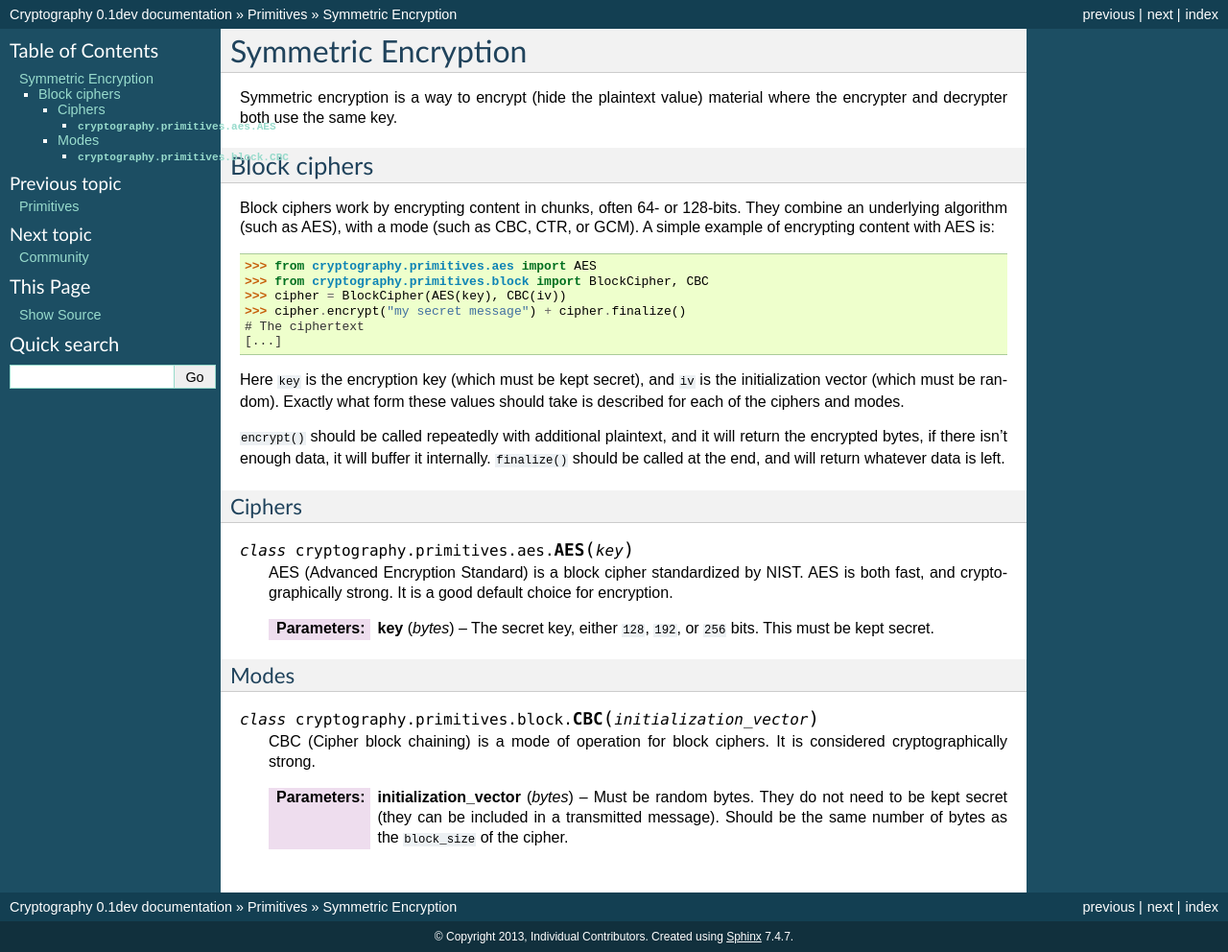
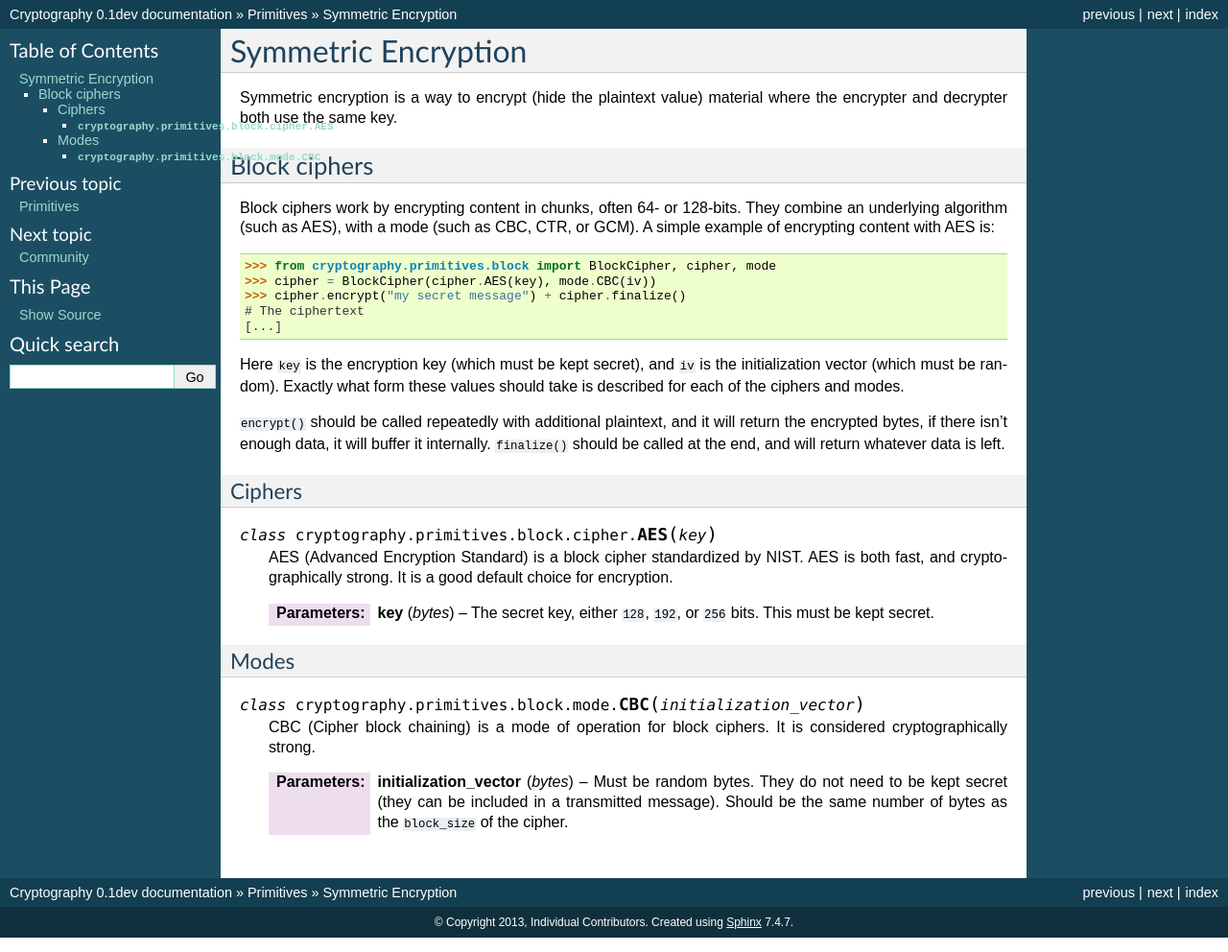
Before and after one commit to WebKing0121/cryptography, a Sphinx documentation site: the page built from docs/primitives/symmetric-encryption.rst, in a window 1280 px wide. Shown: the whole page at 96% size. Built offline with Sphinx 7.4.7, drawn with Linux system fonts in a browser that asks for light colours.

Commit message:
Move the modules around

```diff
--- a/docs/primitives/symmetric-encryption.rst
+++ b/docs/primitives/symmetric-encryption.rst
@@ -13,9 +13,8 @@ or GCM). A simple example of encrypting content with AES is:
 
 .. code-block:: pycon
 
-    >>> from cryptography.primitives.aes import AES
-    >>> from cryptography.primitives.block import BlockCipher, CBC
-    >>> cipher = BlockCipher(AES(key), CBC(iv))
+    >>> from cryptography.primitives.block import BlockCipher, cipher, mode
+    >>> cipher = BlockCipher(cipher.AES(key), mode.CBC(iv))
     >>> cipher.encrypt("my secret message") + cipher.finalize()
     # The ciphertext
     [...]
@@ -32,7 +31,7 @@ whatever data is left.
 Ciphers
 ~~~~~~~
 
-.. class:: cryptography.primitives.aes.AES(key)
+.. class:: cryptography.primitives.block.cipher.AES(key)
 
     AES (Advanced Encryption Standard) is a block cipher standardized by NIST.
     AES is both fast, and cryptographically strong. It is a good default
@@ -45,7 +44,7 @@ Ciphers
 Modes
 ~~~~~
 
-.. class:: cryptography.primitives.block.CBC(initialization_vector)
+.. class:: cryptography.primitives.block.mode.CBC(initialization_vector)
 
     CBC (Cipher block chaining) is a mode of operation for block ciphers. It is
     considered cryptographically strong.
```
